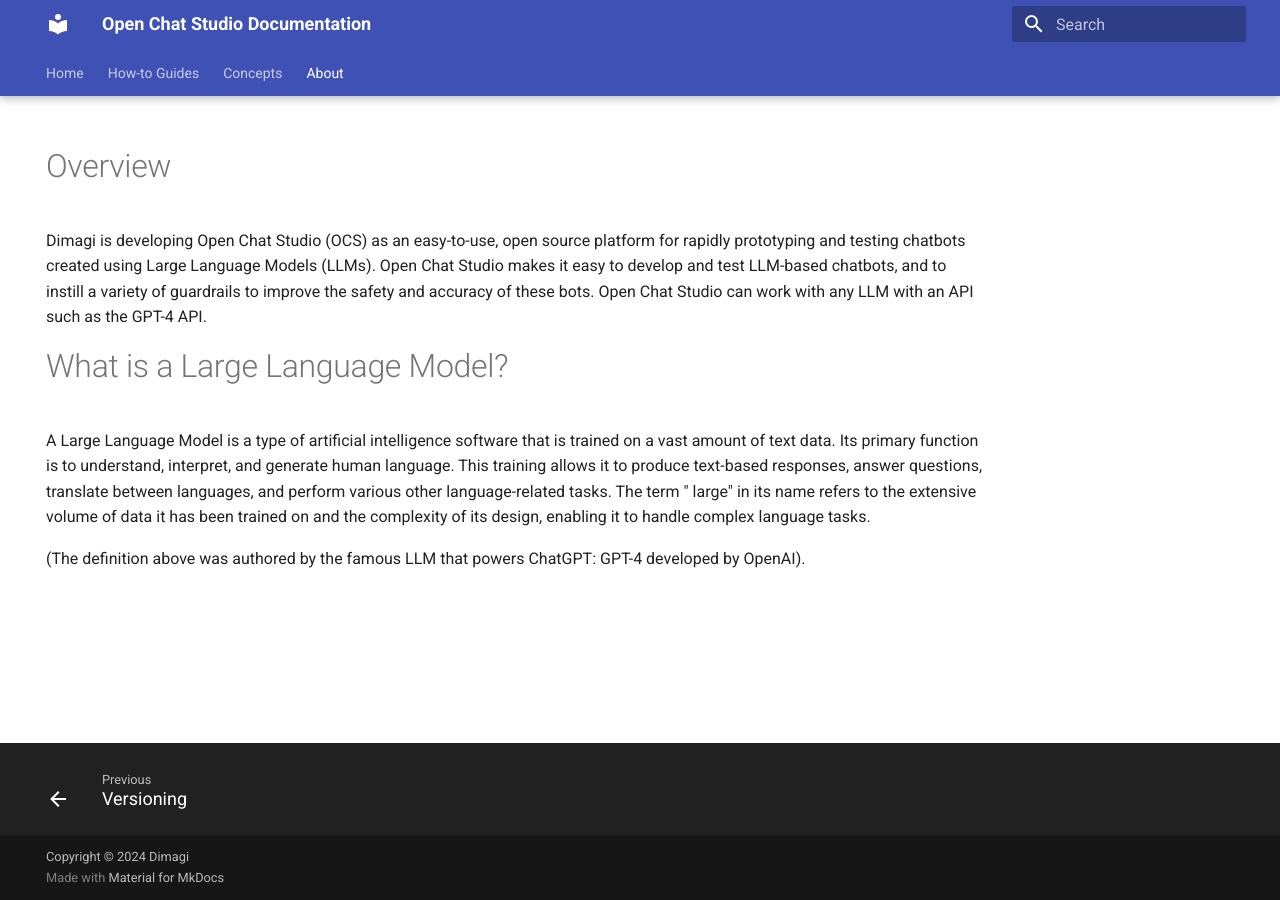
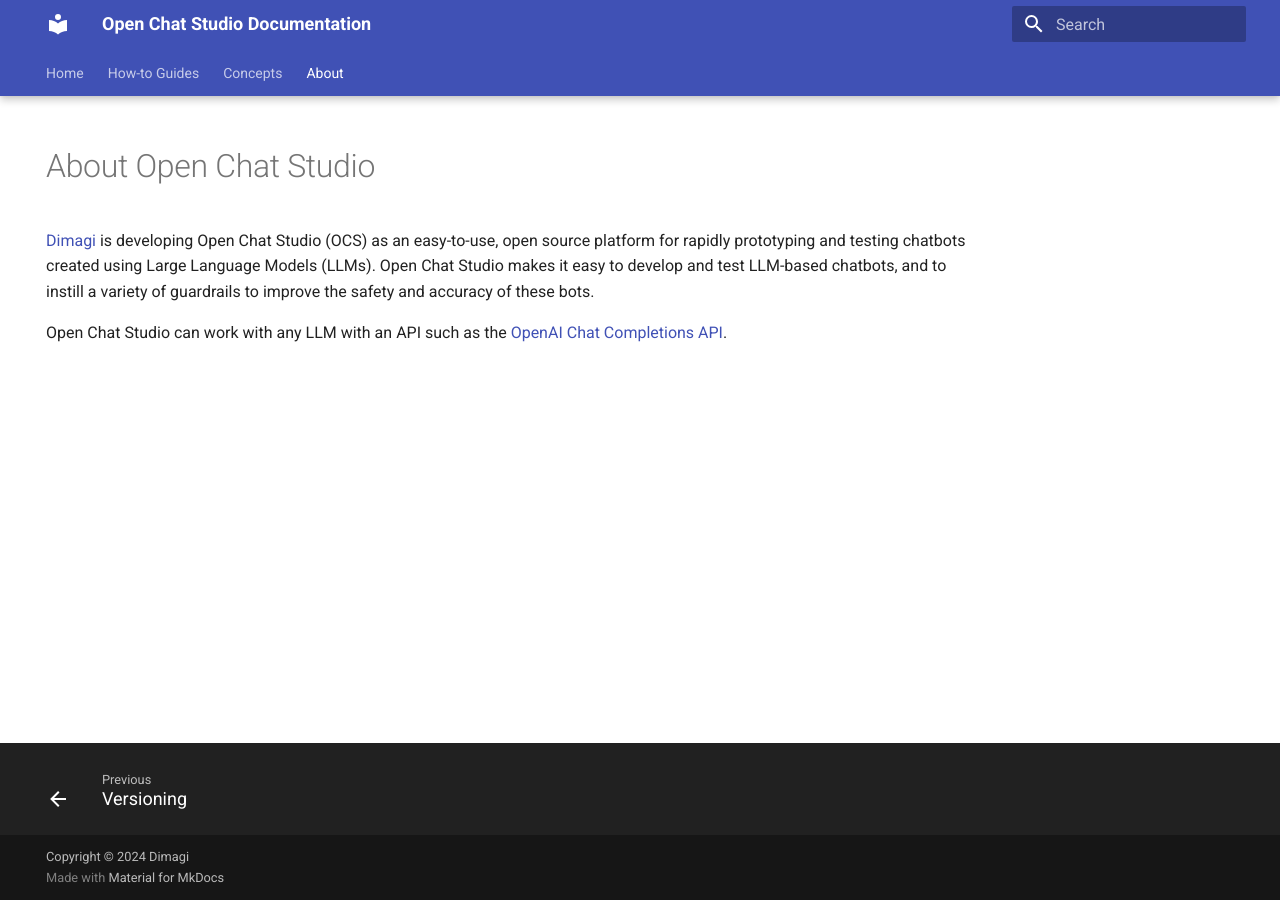
Before and after one commit to dimagi/open-chat-studio-docs, an MkDocs documentation site: the page built from docs/about.md, in a window 1280 px wide. Built offline with MkDocs 1.6.1 and Material for MkDocs 9.7.7, drawn with Linux system fonts in a browser that asks for light colours.

Commit message:
move 'what is an llm' to llm page + update about

```diff
--- a/docs/about.md
+++ b/docs/about.md
@@ -2,19 +2,8 @@
 hide:
   - navigation
 ---
-# Overview
+# About Open Chat Studio
 
-Dimagi is developing Open Chat Studio (OCS) as an easy-to-use, open source platform for rapidly prototyping and testing
-chatbots created using Large Language Models (LLMs). Open Chat Studio makes it easy to develop and test LLM-based
-chatbots, and to instill a variety of guardrails to improve the safety and accuracy of these bots. Open Chat Studio can
-work with any LLM with an API such as the GPT-4 API.
+[Dimagi](https://dimagi.com/) is developing Open Chat Studio (OCS) as an easy-to-use, open source platform for rapidly prototyping and testing chatbots created using Large Language Models (LLMs). Open Chat Studio makes it easy to develop and test LLM-based chatbots, and to instill a variety of guardrails to improve the safety and accuracy of these bots.
 
-# What is a Large Language Model?
-
-A Large Language Model is a type of artificial intelligence software that is trained on a vast amount of text data. Its
-primary function is to understand, interpret, and generate human language. This training allows it to produce text-based
-responses, answer questions, translate between languages, and perform various other language-related tasks. The term "
-large" in its name refers to the extensive volume of data it has been trained on and the complexity of its design,
-enabling it to handle complex language tasks.
-
-(The definition above was authored by the famous LLM that powers ChatGPT: GPT-4 developed by OpenAI).
+Open Chat Studio can work with any LLM with an API such as the [OpenAI Chat Completions API](https://platform.openai.com/docs/guides/text-generation).
```
Also changed, not shown: docs/concepts/llm.md (+11 -2 lines).
